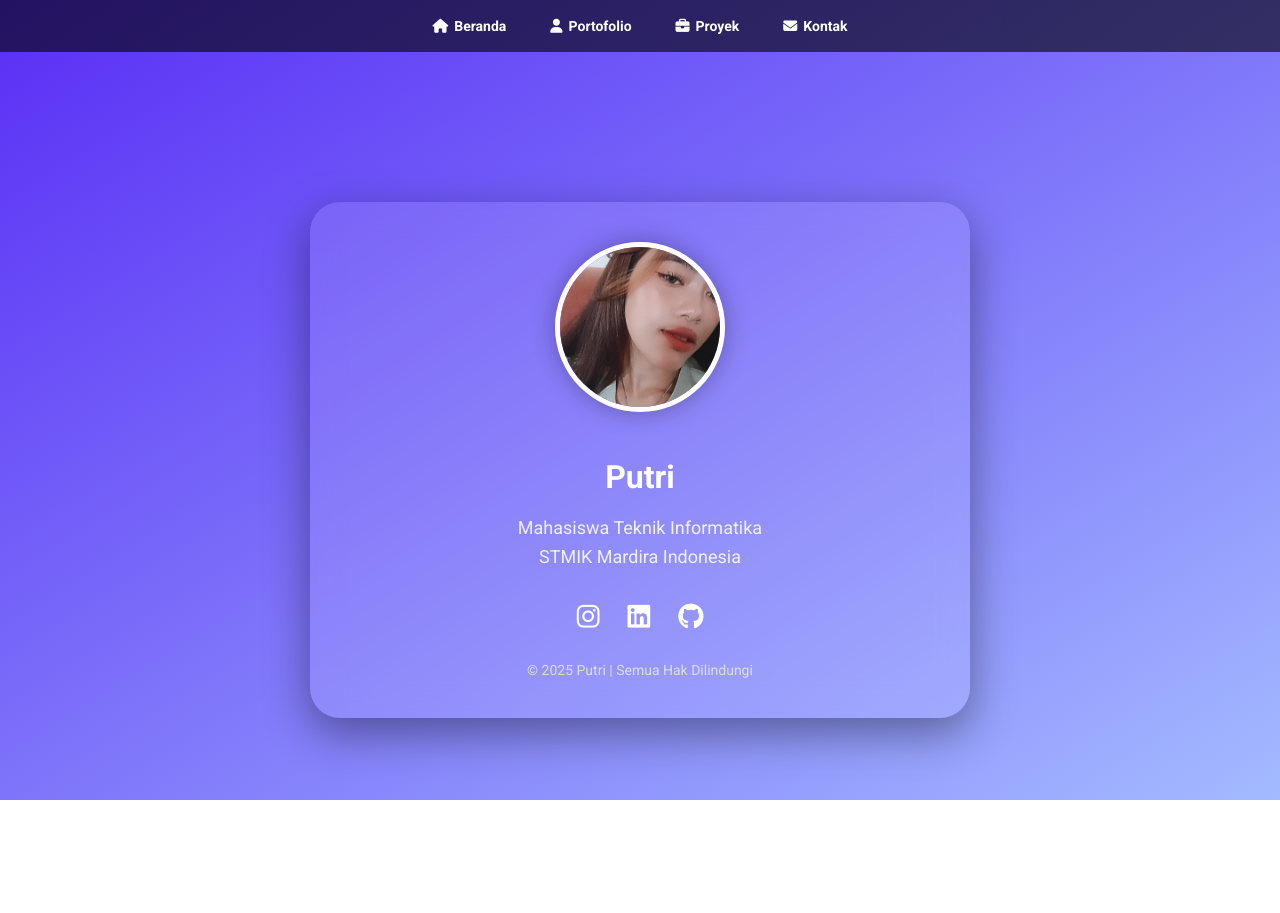
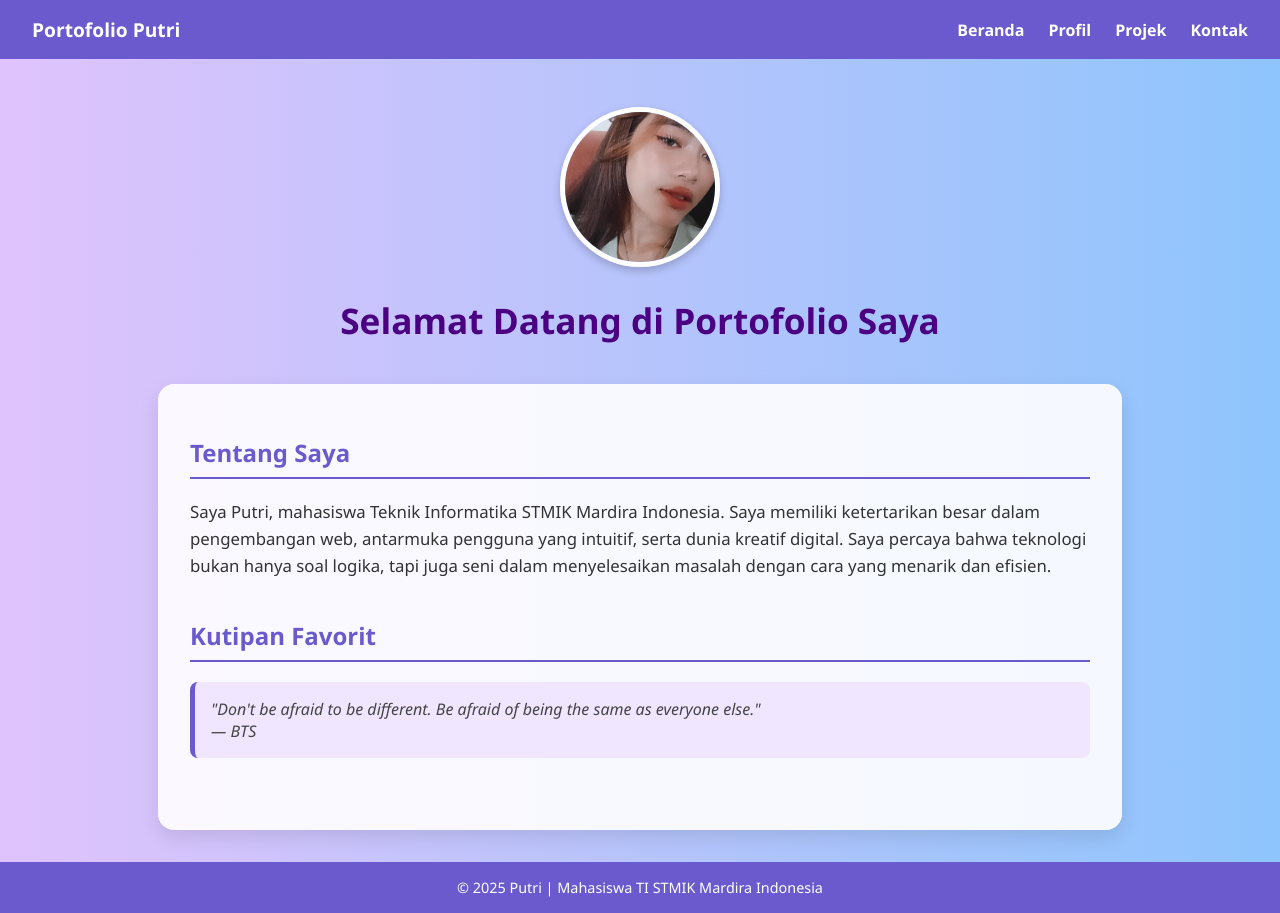
Before and after one commit to putrii705/portofolio-putri, a plain HTML site: page index.html in a window 1280 px wide. Before the commit the page ends 800 px from the top, so only its background shows below. Drawn offline with Linux system fonts and the light colour scheme.

Commit message:
index.html

```diff
--- a/index.html
+++ b/index.html
@@ -1,198 +1,200 @@
 <!DOCTYPE html>
 <html lang="id">
 <head>
-  <meta charset="UTF-8">
-  <meta name="viewport" content="width=device-width, initial-scale=1.0">
-  <title>Putri | Portofolio Pribadi</title>
-
-  <!-- Font & Icon -->
-  <link href="https://fonts.googleapis.com/css2?family=Roboto:wght@400;700&display=swap" rel="stylesheet">
-  <link href="https://cdnjs.cloudflare.com/ajax/libs/font-awesome/6.5.0/css/all.min.css" rel="stylesheet">
-
+  <meta charset="UTF-8" />
+  <meta name="viewport" content="width=device-width, initial-scale=1.0" />
+  <title>Beranda - Portofolio Putri</title>
+  <link rel="stylesheet" href="https://cdnjs.cloudflare.com/ajax/libs/font-awesome/6.5.0/css/all.min.css" />
   <style>
     body {
+      font-family: 'Segoe UI', Tahoma, Geneva, Verdana, sans-serif;
       margin: 0;
-      font-family: 'Roboto', sans-serif;
-      background: linear-gradient(to bottom right, #592ef5, #a3baff);
-      color: #fff;
+      padding: 0;
+      background: linear-gradient(to right, #e0c3fc, #8ec5fc);
+      color: #333;
+    }
+
+    nav {
+      background-color: #6a5acd;
+      padding: 1rem 2rem;
       display: flex;
+      justify-content: space-between;
       align-items: center;
-      justify-content: center;
-      min-height: 100vh;
-      flex-direction: column;
-      text-align: center;
-      padding: 0 10px;
+      position: relative;
+    }
+
+    .logo {
+      font-weight: bold;
+      color: white;
+      font-size: 1.2rem;
+    }
+
+    .menu-toggle {
+      display: none;
+      font-size: 1.5rem;
+      color: white;
+      cursor: pointer;
+    }
+
+    ul.nav-links {
+      list-style: none;
+      display: flex;
+      gap: 1.5rem;
+      margin: 0;
+      padding: 0;
+    }
+
+    ul.nav-links li a {
+      color: white;
+      text-decoration: none;
+      font-weight: bold;
+      transition: color 0.3s ease;
+    }
+
+    ul.nav-links li a:hover {
+      color: #ffd700;
     }
 
     header {
-      position: fixed;
-      top: 0;
-      width: 100%;
-      background: rgba(0, 0, 0, 0.6);
-      padding: 10px 20px;
-      z-index: 100;
-      display: flex;
-      justify-content: center;
-      flex-wrap: wrap;
-      overflow-x: auto;
-      -webkit-overflow-scrolling: touch;
-      scrollbar-width: none;
+      text-align: center;
+      padding: 3rem 1rem 2rem;
     }
 
-    header::-webkit-scrollbar {
-      display: none;
-    }
-
-    header a {
-      color: white;
-      text-decoration: none;
-      font-weight: bold;
-      padding: 8px 16px;
-      transition: background-color 0.3s, color 0.3s;
-      border-radius: 25px;
-      display: flex;
-      align-items: center;
-      font-size: 14px;
-      flex: 0 0 auto;
-      white-space: nowrap;
-      margin: 0 6px;
-    }
-
-    header a i {
-      margin-right: 6px;
-    }
-
-    header a:hover {
-      background-color: #592ef5;
-      color: #fff;
-    }
-
-    .container {
-      margin-top: 120px;
-      padding: 40px 30px;
-      background-color: rgba(255, 255, 255, 0.1);
-      border-radius: 30px;
-      backdrop-filter: blur(15px);
-      box-shadow: 0 15px 45px rgba(0, 0, 0, 0.4);
-      max-width: 600px;
-      width: 100%;
-      transition: transform 0.3s;
-    }
-
-    .container:hover {
-      transform: scale(1.02);
-    }
-
-    img.profile-img {
-      width: 160px;
-      height: 160px;
+    header img {
+      width: 150px;
+      height: 150px;
       border-radius: 50%;
       object-fit: cover;
-      border: 5px solid #fff;
-      box-shadow: 0 0 25px rgba(0, 0, 0, 0.3);
-      margin-bottom: 20px;
+      border: 5px solid white;
+      box-shadow: 0 4px 8px rgba(0,0,0,0.2);
+      margin-bottom: 1rem;
     }
 
     h1 {
-      font-size: 32px;
-      margin-bottom: 10px;
-      font-weight: 700;
+      margin: 0.5rem 0;
+      font-size: 2.2rem;
+      color: #4b0082;
+    }
+
+    main {
+      max-width: 900px;
+      margin: 0 auto;
+      padding: 2rem;
+      background-color: rgba(255, 255, 255, 0.9);
+      border-radius: 16px;
+      box-shadow: 0 8px 20px rgba(0,0,0,0.1);
+    }
+
+    section {
+      margin-bottom: 2.5rem;
+    }
+
+    h2 {
+      color: #6a5acd;
+      border-bottom: 2px solid #6a5acd;
+      padding-bottom: 0.5rem;
     }
 
     p {
-      font-size: 18px;
-      margin-bottom: 30px;
-      color: #f1f1f1;
+      font-size: 1.05rem;
       line-height: 1.6;
     }
 
-    .social-icons {
-      margin-top: 20px;
-    }
-
-    .social-icons a {
-      color: white;
-      font-size: 26px;
-      margin: 0 12px;
-      transition: color 0.3s;
-    }
-
-    .social-icons a:hover {
-      color: #ffdcfc;
+    .quote {
+      font-style: italic;
+      color: #444;
+      background-color: #f0e6ff;
+      border-left: 5px solid #6a5acd;
+      padding: 1rem;
+      margin-top: 1rem;
+      border-radius: 8px;
     }
 
     footer {
-      margin-top: 30px;
-      font-size: 14px;
-      color: #ddd;
+      text-align: center;
+      padding: 1rem;
+      background-color: #6a5acd;
+      color: white;
+      font-size: 0.9rem;
+      margin-top: 2rem;
     }
 
-    /* Responsiveness */
-    @media screen and (max-width: 480px) {
-      header {
-        flex-wrap: wrap;
-        justify-content: center;
-        padding: 10px 10px;
+    /* RESPONSIVE */
+    @media (max-width: 768px) {
+      .menu-toggle {
+        display: block;
       }
 
-      header a {
-        font-size: 12px;
-        padding: 6px 10px;
-        white-space: normal;
-        display: block;
-        text-align: center;
-        margin: 5px 0;
+      ul.nav-links {
+        position: absolute;
+        top: 70px;
+        left: 0;
+        right: 0;
+        background-color: #6a5acd;
+        flex-direction: column;
+        gap: 1rem;
+        padding: 1rem 2rem;
+        display: none;
       }
 
-      .container {
-        margin-top: 150px;
-        padding: 30px 20px;
-      }
-
-      h1 {
-        font-size: 26px;
-      }
-
-      p {
-        font-size: 16px;
-      }
-
-      .social-icons a {
-        font-size: 22px;
-        margin: 0 10px;
-      }
-
-      img.profile-img {
-        width: 130px;
-        height: 130px;
+      ul.nav-links.active {
+        display: flex;
       }
     }
   </style>
 </head>
 <body>
 
+  <!-- Navbar -->
+  <nav>
+    <div class="logo">Portofolio Putri</div>
+    <div class="menu-toggle" onclick="toggleMenu()">
+      <i class="fas fa-bars"></i>
+    </div>
+    <ul class="nav-links" id="navLinks">
+      <li><a href="index.html">Beranda</a></li>
+      <li><a href="profil.html">Profil</a></li>
+      <li><a href="projek.html">Projek</a></li>
+      <li><a href="kontak.html">Kontak</a></li>
+    </ul>
+  </nav>
+
+  <!-- Header -->
   <header>
-    <a href="index.html"><i class="fas fa-home"></i>Beranda</a>
-    <a href="profil.html"><i class="fas fa-user"></i>Portofolio</a>
-    <a href="tugas.html"><i class="fas fa-briefcase"></i>Proyek</a>
-    <a href="kontak.html"><i class="fas fa-envelope"></i>Kontak</a>
+    <img src="images/self.jpg" alt="Foto Putri" />
+    <h1>Selamat Datang di Portofolio Saya</h1>
   </header>
 
-  <div class="container">
-    <img src="images/self.jpg" alt="Foto Putri" class="profile-img">
-    <h1>Putri</h1>
-    <p>Mahasiswa Teknik Informatika<br>STMIK Mardira Indonesia</p>
+  <!-- Konten -->
+  <main>
+    <section>
+      <h2>Tentang Saya</h2>
+      <p>
+        Saya Putri, mahasiswa Teknik Informatika STMIK Mardira Indonesia. Saya memiliki ketertarikan besar dalam pengembangan web, antarmuka pengguna yang intuitif, serta dunia kreatif digital. Saya percaya bahwa teknologi bukan hanya soal logika, tapi juga seni dalam menyelesaikan masalah dengan cara yang menarik dan efisien.
+      </p>
+    </section>
 
-    <div class="social-icons">
-      <a href="https://instagram.com/putriaml705" target="_blank"><i class="fab fa-instagram"></i></a>
-      <a href="https://linkedin.com/in/username" target="_blank"><i class="fab fa-linkedin"></i></a>
-      <a href="https://github.com/putri705" target="_blank"><i class="fab fa-github"></i></a>
-    </div>
+    <section>
+      <h2>Kutipan Favorit</h2>
+      <div class="quote">
+        "Don't be afraid to be different. Be afraid of being the same as everyone else."
+        <br />— BTS
+      </div>
+    </section>
+  </main>
 
-    <footer>
-      &copy; 2025 Putri | Semua Hak Dilindungi
-    </footer>
-  </div>
+  <!-- Footer -->
+  <footer>
+    &copy; 2025 Putri | Mahasiswa TI STMIK Mardira Indonesia
+  </footer>
+
+  <!-- Script -->
+  <script>
+    function toggleMenu() {
+      const navLinks = document.getElementById("navLinks");
+      navLinks.classList.toggle("active");
+    }
+  </script>
 
 </body>
 </html>
```
